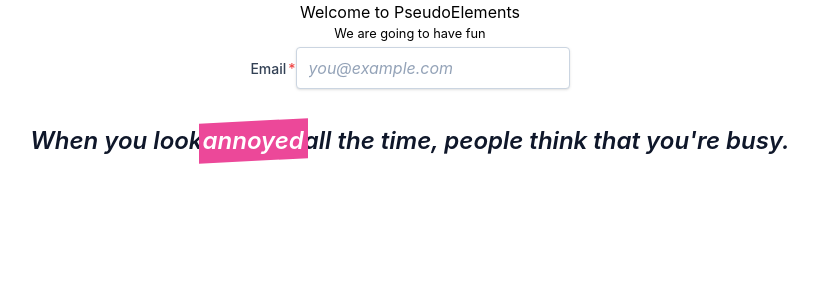
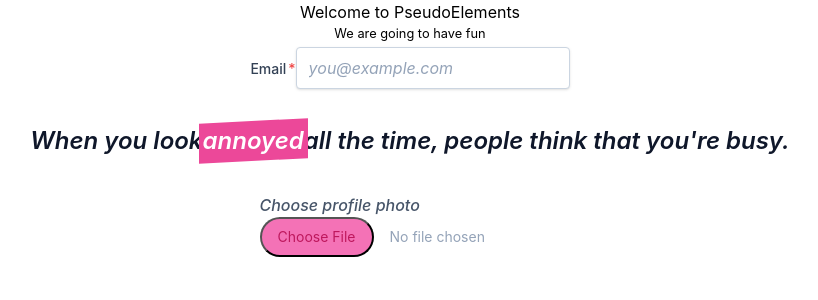
Before and after one commit to Skipper-116/tailwind-tut, a Next.js app: page /pseudo-elements in a window 1280 px wide. Shown: the top 300 px of the page, without its empty margins (230-1048 px from the left). Built offline with nearby package versions, Linux system fonts and the light colour scheme.

Commit message:
file utility learnt

```diff
--- a/pages/pseudo-elements.js
+++ b/pages/pseudo-elements.js
@@ -7,13 +7,17 @@ function PseudoElements() {
                 <span className=" after:content-['*'] after:ml-0.5 after:text-red-500 text-sm font-medium text-slate-700">Email</span>
                 <input type={"email"} name="email" className="mt-1 px-3 py-2 bg-white border shadow border-slate-300 placeholder-slate-400 rounded placeholder:italic" placeholder="you@example.com" />
             </label>
-            <blockquote class="text-2xl font-semibold italic text-center text-slate-900 mt-9">
+            <blockquote className="text-2xl font-semibold italic text-center text-slate-900 mt-9">
                 When you look
-                <span class="before:block before:absolute before:-inset-1 before:-skew-y-3 before:bg-pink-500 relative inline-block">
-                    <span class="relative text-white">annoyed</span>
+                <span className="before:block before:absolute before:-inset-1 before:-skew-y-3 before:bg-pink-500 relative inline-block">
+                    <span className="relative text-white">annoyed</span>
                 </span>
                 all the time, people think that you're busy.
             </blockquote>
+            <label className="block mt-9">
+                <span className=" font-medium text-slate-600 italic">Choose profile photo</span>
+                <input type="file" className=" block w-full text-sm text-slate-400 file:mr-4 file:py-2 file:px-4 file:rounded-full file:bg-pink-400 file:text-pink-700 hover:file:bg-pink-100"/>
+            </label>
         </div>
     )
 }
```
